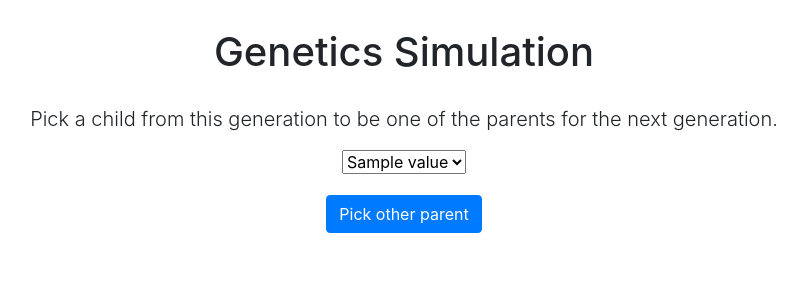
After one commit to CullenStClair/cs50-final, a Flask app: template proj-files/templates/generation.html in a window 1280 px wide. The commit adds this page. Shown: the top 300 px of the page, without its empty margins (236-1038 px from the left). Run offline with Flask 2, Linux system fonts and the light colour scheme; the template is opened without the code that fills it: most values are stand-ins (such as "Sample title", 1, 10 or a date in 2020); some libraries are stand-ins or nearby versions.

Commit message:
added generation and parents2 pages

```diff
--- a/proj-files/app.py
+++ b/proj-files/app.py
@@ -8,7 +8,7 @@ from flask_session import Session
 from werkzeug.exceptions import (HTTPException, InternalServerError,
                                  default_exceptions)
 
-from helpers import chance, count_required, error, mult, prob, which_traits
+from helpers import chance, count_required, error, mult, prob, which_traits, which_type
 
 # Configure Flask application
 app = Flask(__name__)
@@ -195,6 +195,33 @@ def giveprob():
     result = prob(traitnames, traits, parentsdat)
     return jsonify({"data": f"{result}"})
 
+@app.route("/generation", methods=["GET", "POST"])
+@count_required
+def generation():
+    if request.method == "GET":
+        data = []
+        counter = 0
+        # get chance of genotypes
+        for genotype in session['traits']:
+            data.append(chance(session['parents'][counter]['p1'], session['parents'][counter]['p2'], genotype['dom_s'], genotype['rec_s']))
+            counter += 1
+        return render_template("generation.html", data=mult(data))
+    else:
+        session['string'] = request.form.get('select')
+        return error("Unimplemented", 501)
+
+@app.route("/parents2", methods=["GET", "POST"])
+@count_required
+def gen_parents():
+    if request.method == "GET":
+        session['parents'] = None
+        for trait in session['traits']:
+            if not len(session['parents'][0]):
+                session['parents'][0]['p1'] = which_type(session['string'], trait['dom_s'])
+            else:
+                session['parents'].append(which_type(session['string'], trait['dom_s']))
+        return error("Unimplemented", 501)
+
 
 def errorhandler(e):
     """Handle InternalServerError (unexpected error) [from application.py in Finance]."""
--- a/proj-files/templates/calc2.html
+++ b/proj-files/templates/calc2.html
@@ -7,7 +7,7 @@ Children
 {% endblock %}
 
 {% block main %}
-<div><a href='/parents' class='btn btn-primary'>Next gen?</a></div>
+<div><a href='/generation' class='btn btn-primary'>Next gen?</a></div>
     <table class='table'>
         <thead class='thead-dark'>
         <tr>
--- /dev/null
+++ b/proj-files/templates/generation.html
@@ -0,0 +1,26 @@
+{% extends "layout.html" %}
+
+{% block meta %}{% endblock %}
+
+{% block title %}
+Generation
+{% endblock %}
+
+{% block main %}
+    <h1 id="header">Genetics Simulation</h1>
+    <p class="lead">Pick a child from this generation to be one of the parents for the next generation.</p>
+    <form action='/generation' method='post' class='form'>
+        <div style="margin-bottom: 2%;">
+            <select name='select'>
+                {% for row in data %}
+                    {% for item in row %}
+                        {% for key, value in item.items() %}
+                            <option value='{{ value[1] }}'>{{ value[1] }}</option>
+                        {% endfor %}
+                    {% endfor %}
+                {% endfor %}
+            </select>
+        </div>
+        <button type='submit' class='btn btn-primary'>Pick other parent</button>
+    </form>
+{% endblock %}
--- a/proj-files/templates/specify.html
+++ b/proj-files/templates/specify.html
@@ -20,7 +20,8 @@ Combine Genes
         <button type="submit" class='btn btn-primary'>Start</button>
     </form>
     <div id='buh'></div>
-    <div id='return'></div>
+    <div style="margin-bottom: 1%;" id='return'></div>
+    <a href="/generation" class="btn btn-primary">Next generation</a>
     <button id="traits" disabled hidden value="{{ genes }}"></button>
     <button id="session" disabled hidden value="{{ session }}"></button>
 {% endblock %}
```
Also changed, not shown: proj-files/helpers.py (+10 -0 lines).
